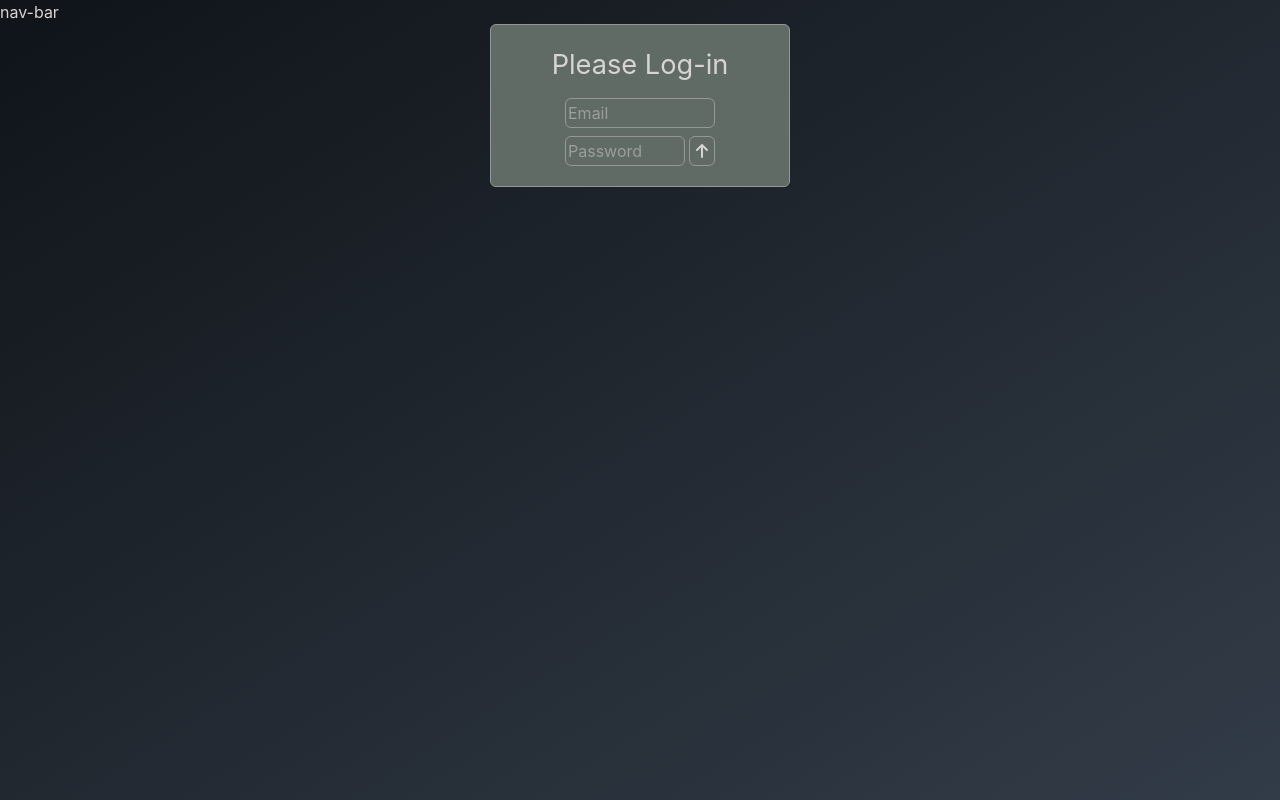
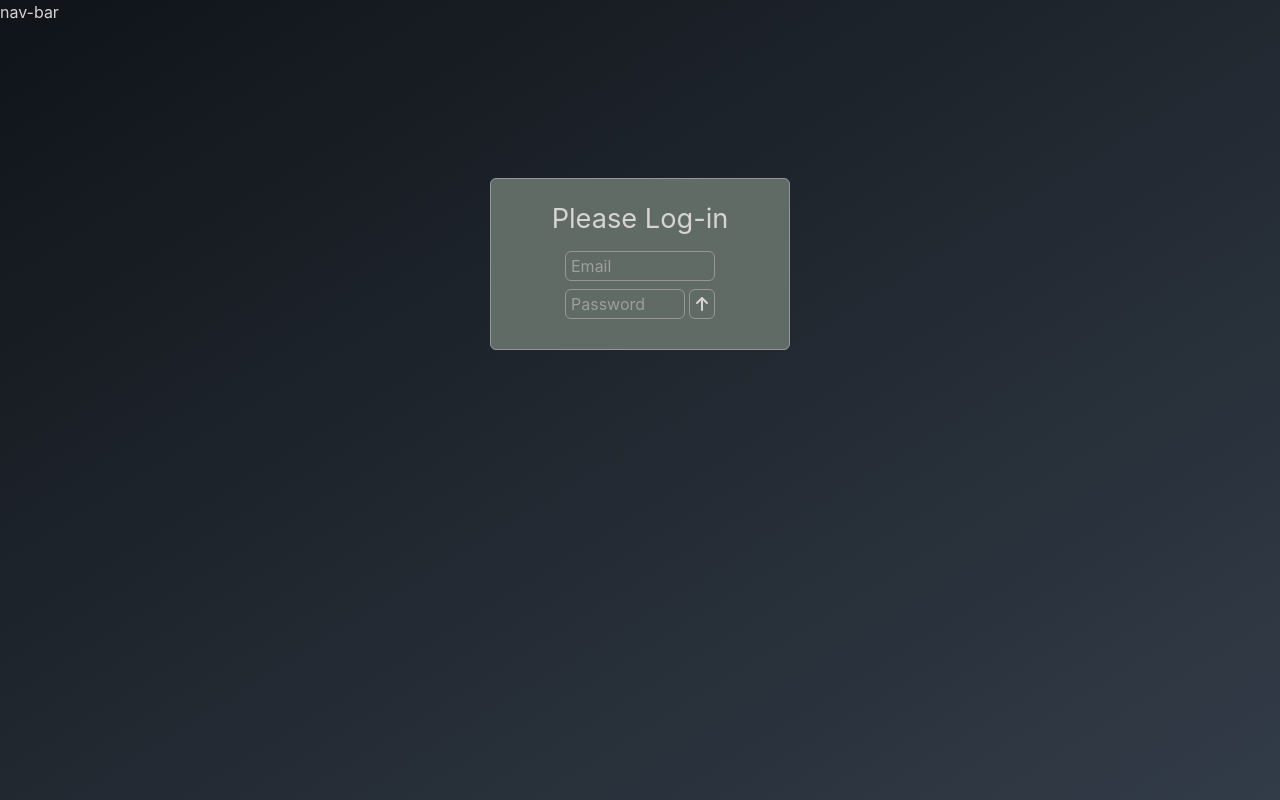
Before and after one commit to RaxPlay/Event-Planner-App, a React (Vite) app in the folder Event-Planner-Client/: page /login in a window 1280 px wide. Built offline with nearby package versions, Linux system fonts and the light colour scheme; no server answers.

Commit message:
Style Fix

```diff
--- a/Event-Planner-Client/src/pages/login.jsx
+++ b/Event-Planner-Client/src/pages/login.jsx
@@ -22,7 +22,7 @@ export const Login = ({setUser}) => {
 
   return (
     <>
-    <div className="flex justify-center">
+    <div className="flex justify-center h-[60vh] items-center">
       <form id="container" onSubmit={loginFunc}>
         <h2>Please Log-in</h2>
 
--- a/Event-Planner-Client/src/pages/signup.jsx
+++ b/Event-Planner-Client/src/pages/signup.jsx
@@ -24,7 +24,7 @@ export const Signup = ({ setUser }) => {
 
   return (
     <>
-      <div className="flex justify-center">
+      <div className="flex justify-center h-[60vh] items-center">
         <form id="container" onSubmit={signupFunc}>
           <h2>Please Sign-up</h2>
 
--- a/Event-Planner-Client/src/styles/index.css
+++ b/Event-Planner-Client/src/styles/index.css
@@ -21,7 +21,7 @@ input{
   border: 1px solid var(--border-color);
   border-radius: 6px;
   width: 150px;
-  padding: 2px;
+  padding: 2px 5px;
 }
 
 #container{
@@ -29,7 +29,7 @@ input{
   border-radius: 6px;
   background-color: var(--container-bg-color);
   text-align: center;
-  padding: 20px 10px;
+  padding: 20px 10px 30px;
   min-width: 300px;
   max-width: 500px;
 }
```
